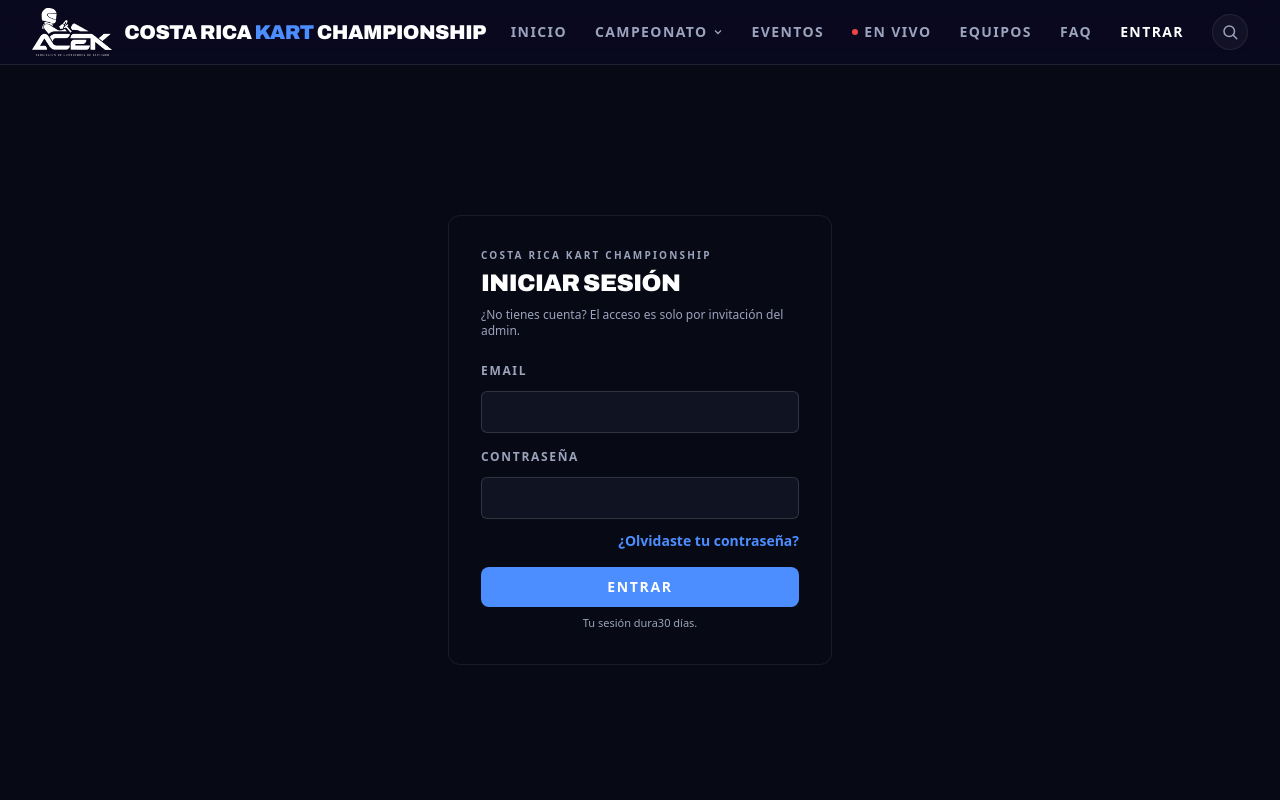
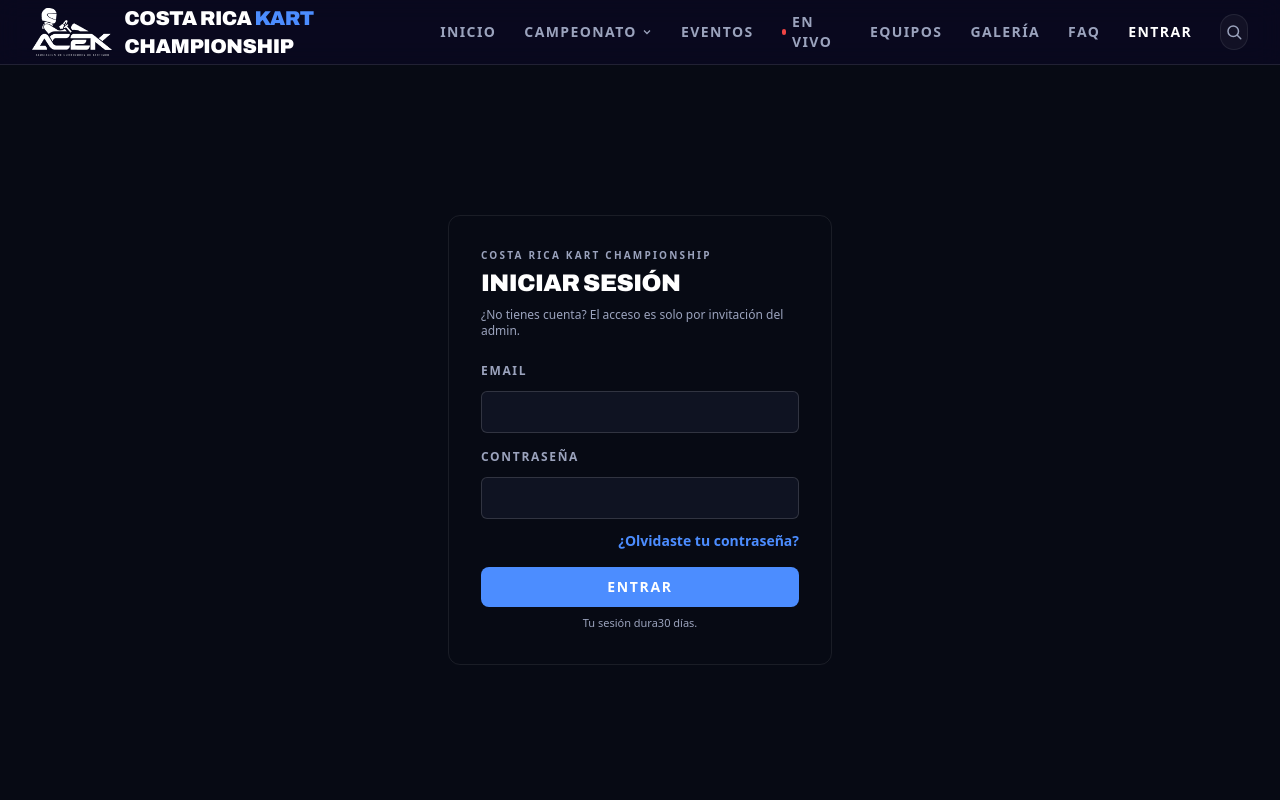
Before and after one commit to credondocr/kart-results, a Next.js app: page /login in a window 1280 px wide. Shown: the top 800 px of the page. Built offline with nearby package versions, Linux system fonts and the light colour scheme; no server answers.

Commit message:
ux(galeria): botón Cerrar visible en el player + Galería en el nav
- Lightbox: botón 'Cerrar' con icono X y label (antes solo un X tenue)
- Navbar desktop y móvil: link Galería entre Equipos y FAQ

```diff
--- a/src/app/components/Navbar.tsx
+++ b/src/app/components/Navbar.tsx
@@ -159,6 +159,12 @@ const Navbar: React.FC = () => {
                 <span className="absolute -bottom-[21px] left-0 right-0 h-0.5 bg-[#4C8DFF]" />
               )}
             </Link>
+            <Link href="/galeria" className={linkClass("/galeria")}>
+              Galería
+              {isActive("/galeria") && (
+                <span className="absolute -bottom-[21px] left-0 right-0 h-0.5 bg-[#4C8DFF]" />
+              )}
+            </Link>
             <Link href="/faq" className={linkClass("/faq")}>
               FAQ
               {isActive("/faq") && (
@@ -236,6 +242,14 @@ const Navbar: React.FC = () => {
             Equipos
           </Link>
           <Link
+            href="/galeria"
+            className={`block px-3 py-2 rounded-md text-sm font-semibold uppercase tracking-wider transition-colors text-white hover:bg-white/5 ${isActive('/galeria') ? 'bg-white/10' : ''
+              }`}
+            onClick={() => setIsMenuOpen(false)}
+          >
+            Galería
+          </Link>
+          <Link
             href="/campeones"
             className={`block px-3 py-2 rounded-md text-sm font-semibold uppercase tracking-wider transition-colors text-white hover:bg-white/5 ${isActive('/campeones') ? 'bg-white/10' : ''
               }`}
--- a/src/app/galeria/[folderId]/GalleryViewer.tsx
+++ b/src/app/galeria/[folderId]/GalleryViewer.tsx
@@ -128,12 +128,13 @@ export default function GalleryViewer({ photos, title }: Props) {
             <button
               type="button"
               onClick={() => setOpen(false)}
-              className="flex h-10 w-10 items-center justify-center rounded-full text-white/80 transition-colors hover:bg-white/10 hover:text-white"
+              className="flex items-center gap-2 rounded-full bg-white/10 px-4 py-2 text-sm font-semibold text-white transition-colors hover:bg-white/20"
               aria-label="Cerrar"
             >
-              <svg viewBox="0 0 24 24" className="h-6 w-6 fill-none stroke-current" strokeWidth="2">
+              <svg viewBox="0 0 24 24" className="h-4 w-4 fill-none stroke-current" strokeWidth="2.5">
                 <path d="M18 6L6 18M6 6l12 12" />
               </svg>
+              Cerrar
             </button>
           </div>
 
```
